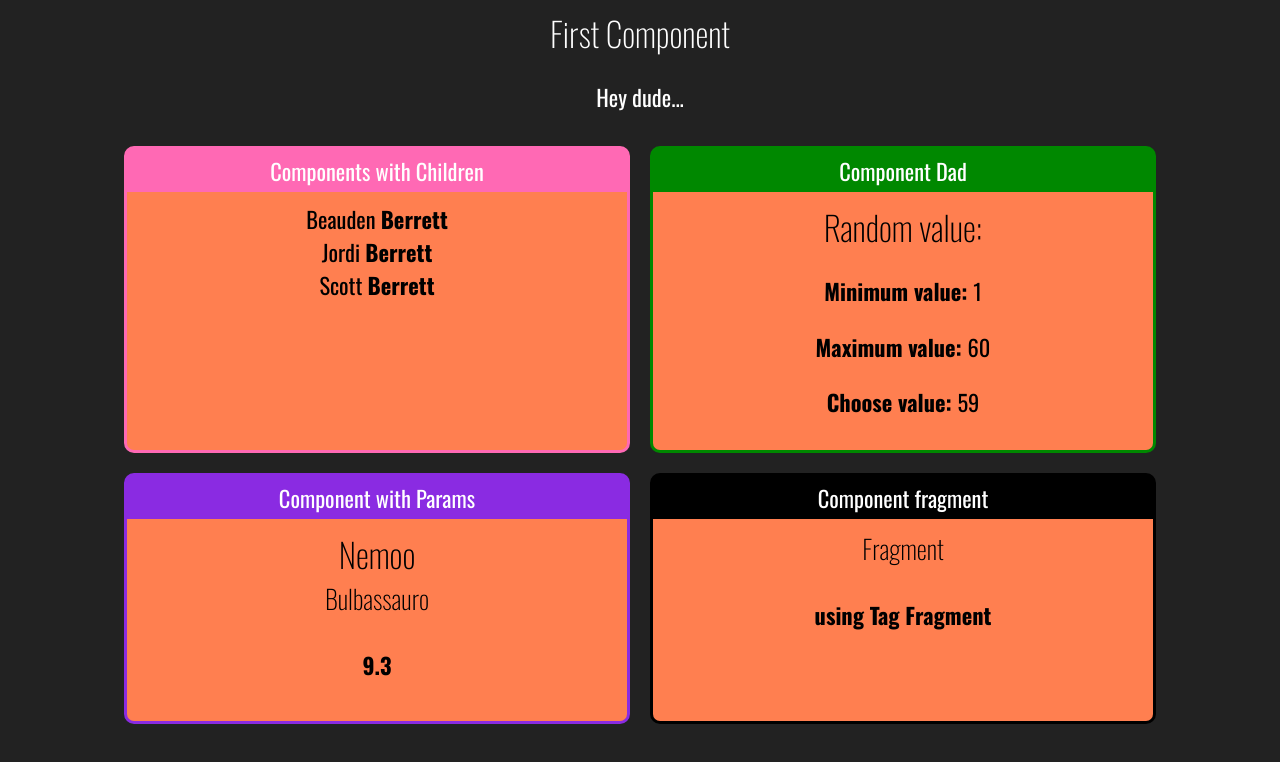
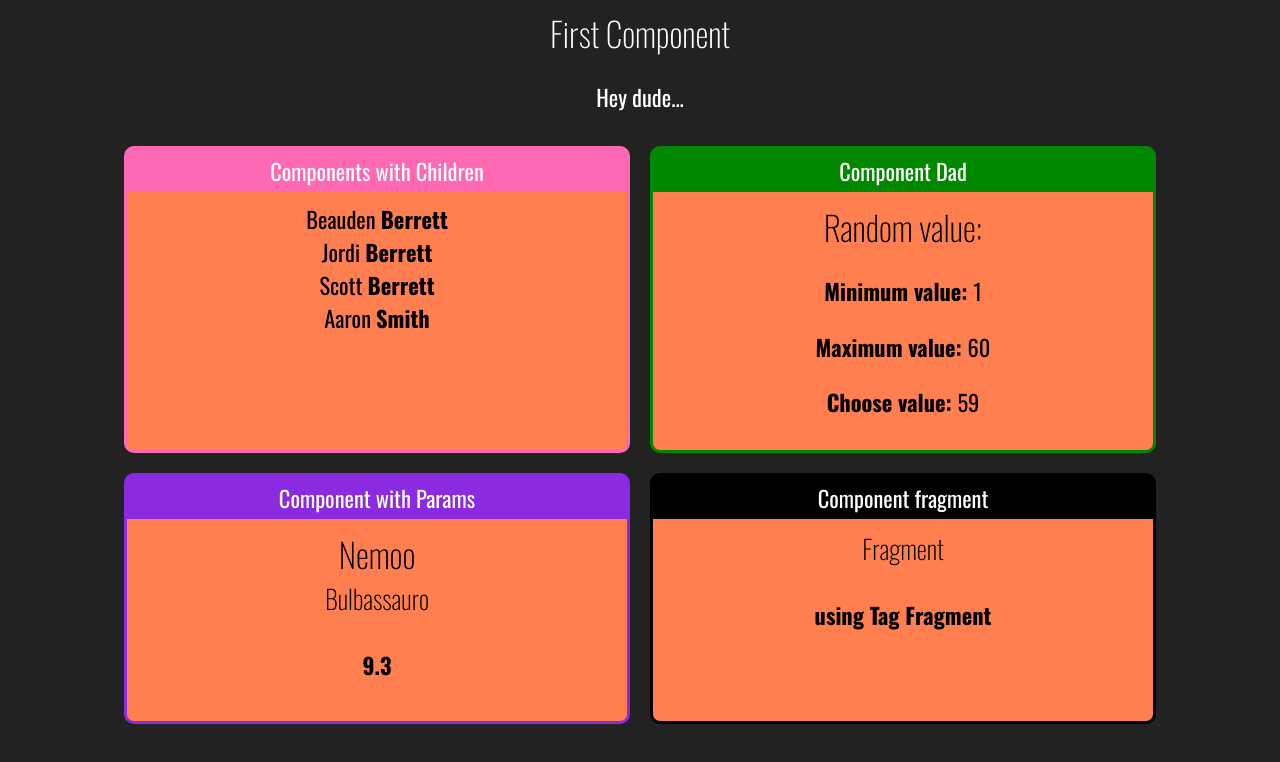
Before and after one commit to alexandresoueu/react-redux-fundamentals, a React (Create React App) app in the folder fundamentus-react/: page / in a window 1280 px wide. Shown: the top 762 px of the page. Built offline with nearby package versions, Linux system fonts and the light colour scheme.

Commit message:
create component using children props

```diff
--- a/fundamentus-react/src/App.js
+++ b/fundamentus-react/src/App.js
@@ -6,6 +6,7 @@ import Random from './components/basics/Random'
 import Card from './components/layout/Card'
 import FragmentComponent from './components/basics/FragmentComponent'
 import Family from './components/basics/Family'
+import MembersFamily from './components/basics/MembersFamily'
 
 import './App.css'
 
@@ -15,7 +16,14 @@ function App(props) {
       <FirstComponent />
       <div className="cards">
         <Card title="Components with Children" color="#FF69B4">
-          <Family surname="Berrett" />
+          <Family surname="Berrett" >
+            <MembersFamily name="Beauden" />
+            <MembersFamily name="Jordi" />
+            <MembersFamily name="Scott" />
+          </Family>
+          <Family surname="Smith">
+            <MembersFamily name="Aaron" />
+          </Family>
         </Card>
         <Card title="Component Dad" color="#080">
           <Random min={1} max={60} />
--- a/fundamentus-react/src/components/basics/Family.js
+++ b/fundamentus-react/src/components/basics/Family.js
@@ -1,11 +1,15 @@
-import React from 'react'
-import MembersFamily from './MembersFamily'
+import React, {cloneElement, Children} from 'react'
+
 function Family(props) {
   return (
     <span>
-      <MembersFamily name="Beauden" {...props} />
-      <MembersFamily name="Jordi" {...props} />
-      <MembersFamily name="Scott" {...props} />
+      {
+        // cloneElement(props.children, { ...props })
+        Children.map(props.children, child => {
+          //console.log('CHILD::', child.props) [Beauden, Jordi, Scott, Aaron]
+          return cloneElement(child, {...props})
+        })
+      }
     </span>
   )
 }
```
